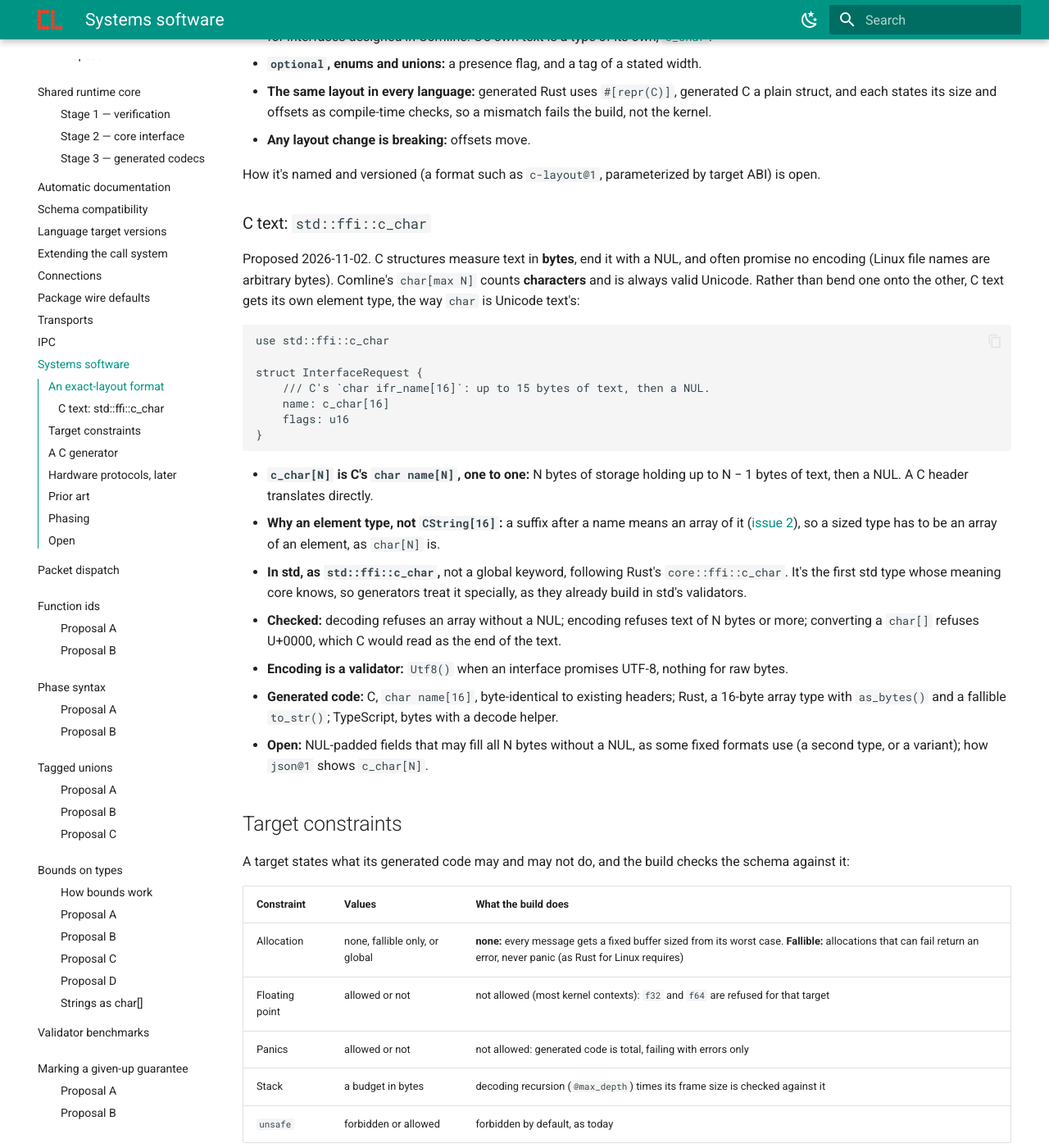
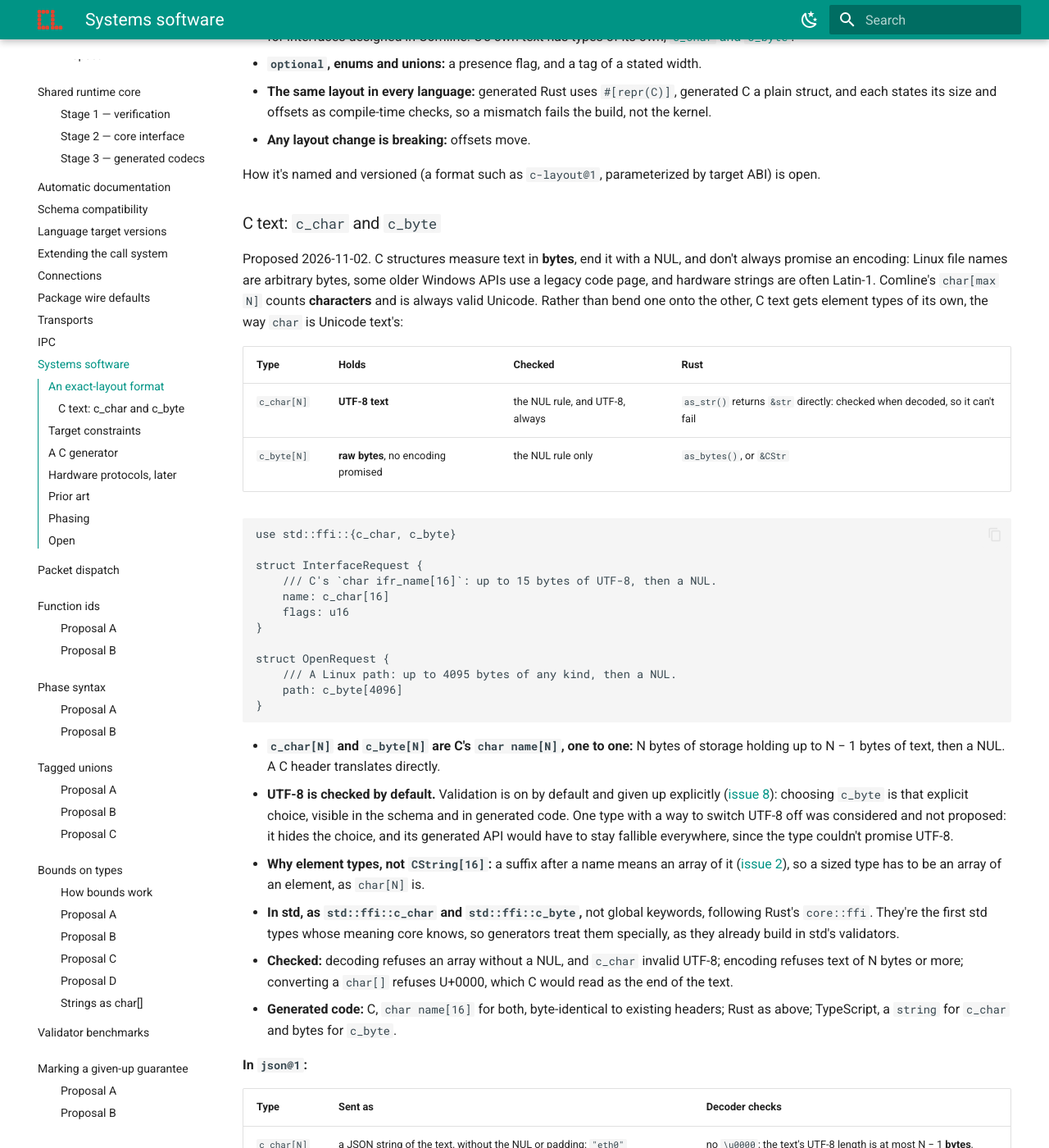
Before and after one commit to ComlineProject/docs, an MkDocs documentation site: the page built from docs/docs/proposals/systems-software.md, in a window 1280 px wide and 1400 px high, scrolled down 1527 px. Shown: the whole window at 82% size. Built offline with MkDocs 1.6.1 and Material for MkDocs 9.7.7, drawn with Linux system fonts in a browser that asks for light colours; the version menu is left out; some of the changed text lies outside the part shown.

Commit message:
proposals: C text as c_char (UTF-8, checked) and c_byte (raw bytes)
UTF-8 is checked by default: c_char[N] always holds UTF-8, so its
generated accessor can't fail, and raw bytes are an explicit choice,
c_byte[N]. In json@1, c_char is a JSON string with its UTF-8 length
bounded in bytes, and c_byte the bytes as an array of numbers, as any
u8 array is.

````diff
--- a/docs/docs/proposals/systems-software.md
+++ b/docs/docs/proposals/systems-software.md
@@ -55,8 +55,8 @@ What it would define:
   ensures.
 - **Strings:** a `char[max N]` keeps its meaning (characters) and takes a
   length plus 4 × N bytes of UTF-8 room: correct, if wasteful, for interfaces
-  designed in Comline. C's own text is a type of its own,
-  [`c_char`](#c-text-stdffic_char).
+  designed in Comline. C's own text has types of its own,
+  [`c_char` and `c_byte`](#c-text-c_char-and-c_byte).
 - **`optional`, enums and unions:** a presence flag, and a tag of a stated
   width.
 - **The same layout in every language:** generated Rust uses `#[repr(C)]`,
@@ -67,43 +67,71 @@ What it would define:
 How it's named and versioned (a format such as `c-layout@1`, parameterized by
 target ABI) is open.
 
-### C text: `std::ffi::c_char`
+### C text: `c_char` and `c_byte`
 
 Proposed 2026-11-02. C structures measure text in **bytes**, end it with a NUL,
-and often promise no encoding (Linux file names are arbitrary bytes). Comline's
-`char[max N]` counts **characters** and is always valid Unicode. Rather than
-bend one onto the other, C text gets its own element type, the way `char` is
-Unicode text's:
+and don't always promise an encoding: Linux file names are arbitrary bytes,
+some older Windows APIs use a legacy code page, and hardware strings are often
+Latin-1. Comline's `char[max N]` counts **characters** and is always valid
+Unicode. Rather than bend one onto the other, C text gets element types of its
+own, the way `char` is Unicode text's:
+
+| Type | Holds | Checked | Rust |
+|---|---|---|---|
+| `c_char[N]` | **UTF-8 text** | the NUL rule, and UTF-8, always | `as_str()` returns `&str` directly: checked when decoded, so it can't fail |
+| `c_byte[N]` | **raw bytes**, no encoding promised | the NUL rule only | `as_bytes()`, or `&CStr` |
 
 ```ids
-use std::ffi::c_char
+use std::ffi::{c_char, c_byte}
 
 struct InterfaceRequest {
-    /// C's `char ifr_name[16]`: up to 15 bytes of text, then a NUL.
+    /// C's `char ifr_name[16]`: up to 15 bytes of UTF-8, then a NUL.
     name: c_char[16]
     flags: u16
 }
+
+struct OpenRequest {
+    /// A Linux path: up to 4095 bytes of any kind, then a NUL.
+    path: c_byte[4096]
+}
 ```
 
-- **`c_char[N]` is C's `char name[N]`, one to one:** N bytes of storage holding
-  up to N − 1 bytes of text, then a NUL. A C header translates directly.
-- **Why an element type, not `CString[16]`:** a suffix after a name means an
+- **`c_char[N]` and `c_byte[N]` are C's `char name[N]`, one to one:** N bytes
+  of storage holding up to N − 1 bytes of text, then a NUL. A C header
+  translates directly.
+- **UTF-8 is checked by default.** Validation is on by default and given up
+  explicitly ([issue 8](type-bounds/max-only.md#issues-and-resolutions)):
+  choosing `c_byte` is that explicit choice, visible in the schema and in
+  generated code. One type with a way to switch UTF-8 off was considered and
+  not proposed: it hides the choice, and its generated API would have to stay
+  fallible everywhere, since the type couldn't promise UTF-8.
+- **Why element types, not `CString[16]`:** a suffix after a name means an
   array of it ([issue 2](type-bounds/max-only.md#issues-and-resolutions)), so
   a sized type has to be an array of an element, as `char[N]` is.
-- **In std, as `std::ffi::c_char`,** not a global keyword, following Rust's
-  `core::ffi::c_char`. It's the first std type whose meaning core knows, so
-  generators treat it specially, as they already build in std's validators.
-- **Checked:** decoding refuses an array without a NUL; encoding refuses text of
-  N bytes or more; converting a `char[]` refuses U+0000, which C would read as
-  the end of the text.
-- **Encoding is a validator:** `Utf8()` when an interface promises UTF-8,
-  nothing for raw bytes.
-- **Generated code:** C, `char name[16]`, byte-identical to existing headers;
-  Rust, a 16-byte array type with `as_bytes()` and a fallible `to_str()`;
-  TypeScript, bytes with a decode helper.
-- **Open:** NUL-padded fields that may fill all N bytes without a NUL, as some
-  fixed formats use (a second type, or a variant); how `json@1` shows
-  `c_char[N]`.
+- **In std, as `std::ffi::c_char` and `std::ffi::c_byte`,** not global
+  keywords, following Rust's `core::ffi`. They're the first std types whose
+  meaning core knows, so generators treat them specially, as they already
+  build in std's validators.
+- **Checked:** decoding refuses an array without a NUL, and `c_char` invalid
+  UTF-8; encoding refuses text of N bytes or more; converting a `char[]`
+  refuses U+0000, which C would read as the end of the text.
+- **Generated code:** C, `char name[16]` for both, byte-identical to existing
+  headers; Rust as above; TypeScript, a `string` for `c_char` and bytes for
+  `c_byte`.
+
+**In `json@1`:**
+
+| Type | Sent as | Decoder checks |
+|---|---|---|
+| `c_char[N]` | a JSON string of the text, without the NUL or padding: `"eth0"` | no `\u0000`; the text's UTF-8 length is at most N − 1 **bytes**, since the limit is C's storage |
+| `c_byte[N]` | the bytes before the NUL, as an array of numbers, as `json@1` sends any `u8` array: `[101,116,104,48]` | no 0 inside; at most N − 1 bytes |
+
+`c_char` is always valid UTF-8, so a JSON string loses nothing. `c_byte` as
+numbers keeps byte arrays consistent within `json@1`; base64 would be smaller,
+but should then apply to every byte array, a `json@2` decision.
+
+**Open:** NUL-padded fields that may fill all N bytes without a NUL, as some
+fixed formats use (more types, or a variant).
 
 ## Target constraints
 
@@ -159,8 +187,8 @@ format from what Comline has. When 3 is taken up, it likely starts from
 ## Open
 
 - **The exact-layout format:** its name, and how a target ABI is named.
-- **C text:** `std::ffi::c_char` as [proposed](#c-text-stdffic_char), NUL-padded
-  fields, and `json@1`.
+- **C text:** `c_char` and `c_byte` as [proposed](#c-text-c_char-and-c_byte),
+  and NUL-padded fields.
 - **Target constraints:** the list, their defaults per kind of target, and
   where they're declared.
 - **Proving no panics:** which checks CI runs.
````
